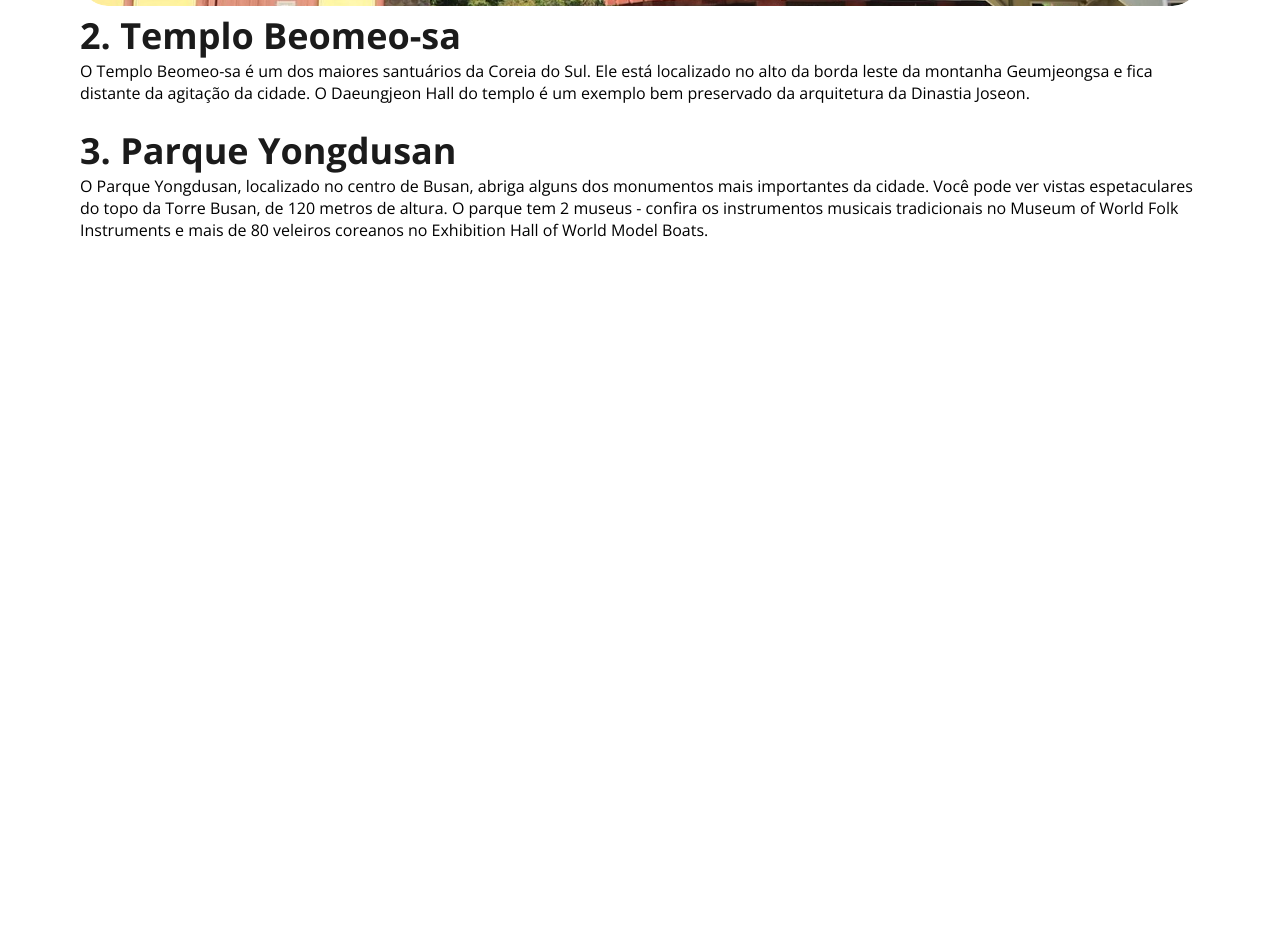
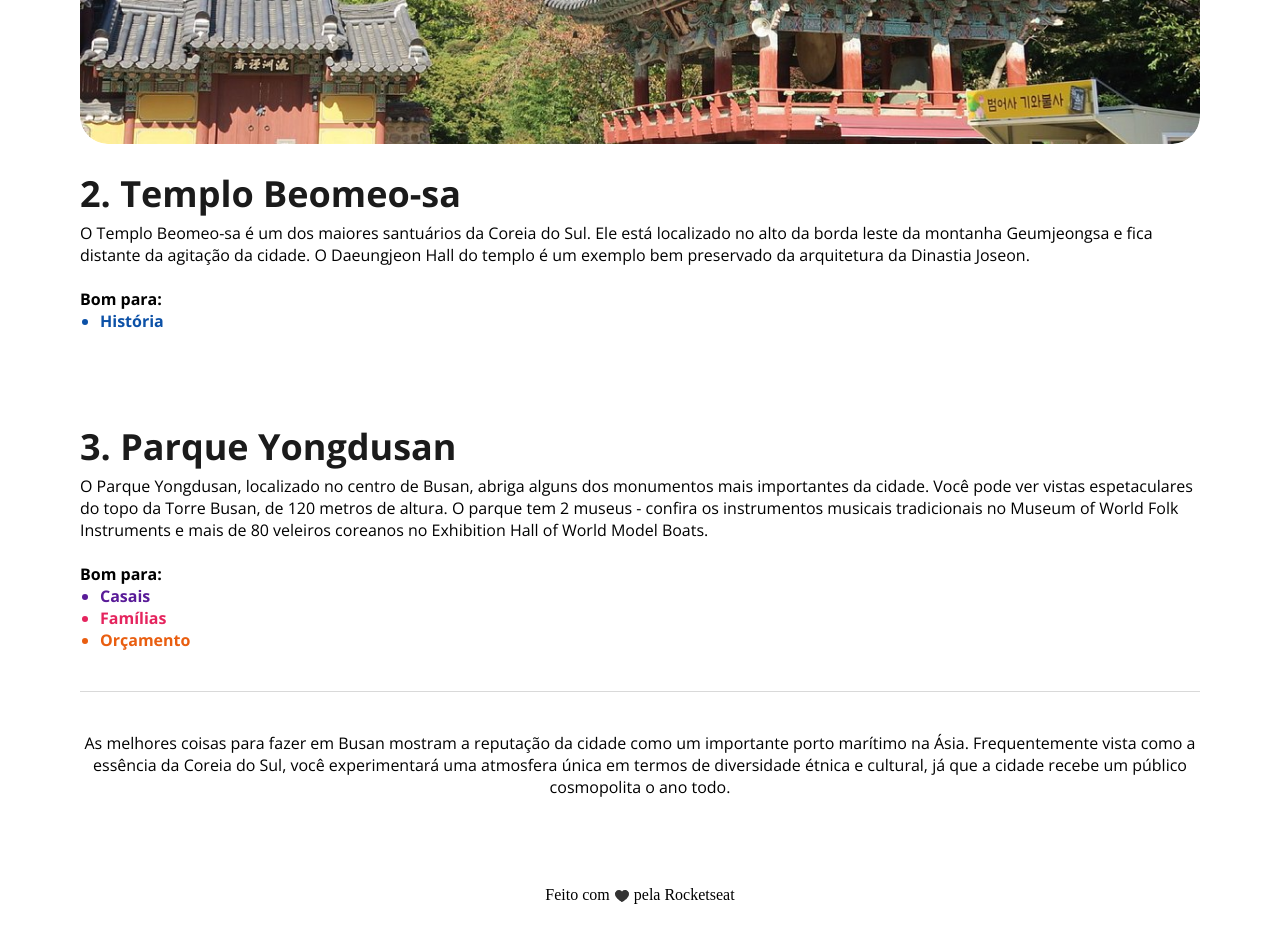
Before and after one commit to AndersonRovari/projeto-local-turistico, a plain HTML site: page index.html in a window 1280 px wide. Shown: the part 1720-2662 px from the top of the page. Before the commit the page ends 2049 px from the top, so only its background shows below. Drawn offline with nearby package versions, Linux system fonts and the light colour scheme; a web font is replaced by a local one.

Commit message:
projeto finalizado

```diff
--- a/index.html
+++ b/index.html
@@ -8,6 +8,7 @@
   <link rel="preconnect" href="https://fonts.googleapis.com">
   <link rel="preconnect" href="https://fonts.gstatic.com" crossorigin>
   <link href="https://fonts.googleapis.com/css2?family=Open+Sans:ital,wght@0,300..800;1,300..800&display=swap" rel="stylesheet">
+  <link href="https://fonts.googleapis.com/css2?family=Alice&display=swap" rel="stylesheet">
 </head>
 <body>
   <div id="container">
@@ -17,7 +18,7 @@
     </section>
     <section id="description-image">
       <img src="assets/image.png" alt="">
-      <p>Busan, a estrela em ascensão da Coreia do Sul, oferece de tudo, desde churrascarias de primeira linha até tradicionais barracas de comida de rua. Aqui, exploramos a segunda cidade da Coreia do Sul e descobrimos as suas ofertas culinárias.</p>
+      <p><em>Busan, a estrela em ascensão da Coreia do Sul, oferece de tudo, desde churrascarias de primeira linha até tradicionais barracas de comida de rua. Aqui, exploramos a segunda cidade da Coreia do Sul e descobrimos as suas ofertas culinárias.</em></p>
     </section>
     <section id="content-list">
       <div id="tittle-list">
@@ -32,23 +33,38 @@
         <div class="card-travel">
           <img src="assets/image (1).png" alt="">
           <h1>1. Templo Haedong Yonggungsa </h1>
-          <p>O Templo Haedong Yonggungsa é um templo budista localizado no extremo nordeste de Busan. Construído em 1376, é um dos poucos templos na Coreia construídos à beira-mar - você pode desfrutar de vistas do Mar do Leste de um lado e de belas montanhas do outro.</p>
+          <p>O Templo Haedong Yonggungsa é um templo budista localizado no extremo nordeste de Busan. Construído em 1376, é um dos poucos templos na Coreia construídos à beira-mar - você pode desfrutar de vistas do Mar do Leste de um lado e de belas montanhas do outro.<br><br>
+          <b>Bom para:</b></p>
+          <ul>
+            <li class="blue"><b>História</b></li>
+          </ul>
         </div>
         <div class="card-travel">
           <img src="assets/image (2).png" alt="">
           <h1>2. Templo Beomeo-sa </h1>
-          <p>O Templo Beomeo-sa é um dos maiores santuários da Coreia do Sul. Ele está localizado no alto da borda leste da montanha Geumjeongsa e fica distante da agitação da cidade. O Daeungjeon Hall do templo é um exemplo bem preservado da arquitetura da Dinastia Joseon.</p>
+          <p>O Templo Beomeo-sa é um dos maiores santuários da Coreia do Sul. Ele está localizado no alto da borda leste da montanha Geumjeongsa e fica distante da agitação da cidade. O Daeungjeon Hall do templo é um exemplo bem preservado da arquitetura da Dinastia Joseon.<br><br>
+          <b>Bom para:</b></p>
+          <ul>
+            <li class="blue"><b>História</b></li>
+          </ul>
         </div>
         <div class="card-travel">
           <img src="assets/image (3).png" alt="">
           <h1>3. Parque Yongdusan </h1>
-          <p>O Parque Yongdusan, localizado no centro de Busan, abriga alguns dos monumentos mais importantes da cidade. Você pode ver vistas espetaculares do topo da Torre Busan, de 120 metros de altura. O parque tem 2 museus - confira os instrumentos musicais tradicionais no Museum of World Folk Instruments e mais de 80 veleiros coreanos no Exhibition Hall of World Model Boats.</p>
+          <p>O Parque Yongdusan, localizado no centro de Busan, abriga alguns dos monumentos mais importantes da cidade. Você pode ver vistas espetaculares do topo da Torre Busan, de 120 metros de altura. O parque tem 2 museus - confira os instrumentos musicais tradicionais no Museum of World Folk Instruments e mais de 80 veleiros coreanos no Exhibition Hall of World Model Boats.<br><br>
+          <b>Bom para:</b></p>
+          <ul>
+            <li class="purple"><b>Casais</b></li>
+            <li class="pink"><b>Famílias</b></li>
+            <li class="orange"><b>Orçamento</b></li>
+          </ul>
         </div>
       </div>
     </section>
+    <p id="final-text">As melhores coisas para fazer em Busan mostram a reputação da cidade como um importante porto marítimo na Ásia. Frequentemente vista como a essência da Coreia do Sul, você experimentará uma atmosfera única em termos de diversidade étnica e cultural, já que a cidade recebe um público cosmopolita o ano todo.</p>
   </div>
-  <!-- <footer>
+  <footer>
     <p>Feito com <img src="assets/ph_heart-fill.png" alt="coraçãozinho fofo"> pela Rocketseat</p>
-  </footer> -->
+  </footer>
 </body>
 </html>
--- a/style.css
+++ b/style.css
@@ -48,6 +48,8 @@ img {
 
 #content-list {
   margin-top: 64px;
+  padding-bottom: 40px;
+  border-bottom: 1px solid #D9D9D9;
 }
 
 #tittle-list {
@@ -58,10 +60,53 @@ img {
   margin-top: 8px;
 }
 
+.card-travel h1 {
+  margin-top: 20px;
+}
 
+.card-travel p {
+  margin-top: 4px;
+}
 
+.card-travel h3 {
+  margin-top: 4px;
+}
 
+.card-travel + .card-travel {
+  margin-top: 48px;
+}
 
+ul {
+  padding-left: 20px;
+}
+
+.blue {
+ color: #0C51A7;
+}
+
+.purple {
+  color: #591B98;
+}
+
+.pink {
+  color: #E5245E;
+}
+
+.orange {
+  color: #E95E10;
+}
+
+#final-text {
+  margin-top: 40px;
+  text-align: center;
+}
+
+footer{
+  text-align: center;
+  margin-bottom: 48px;
+  font-family: "Alice", serif;
+  font-size: 16px;
+}
 
 footer img {
   vertical-align: middle;
```
